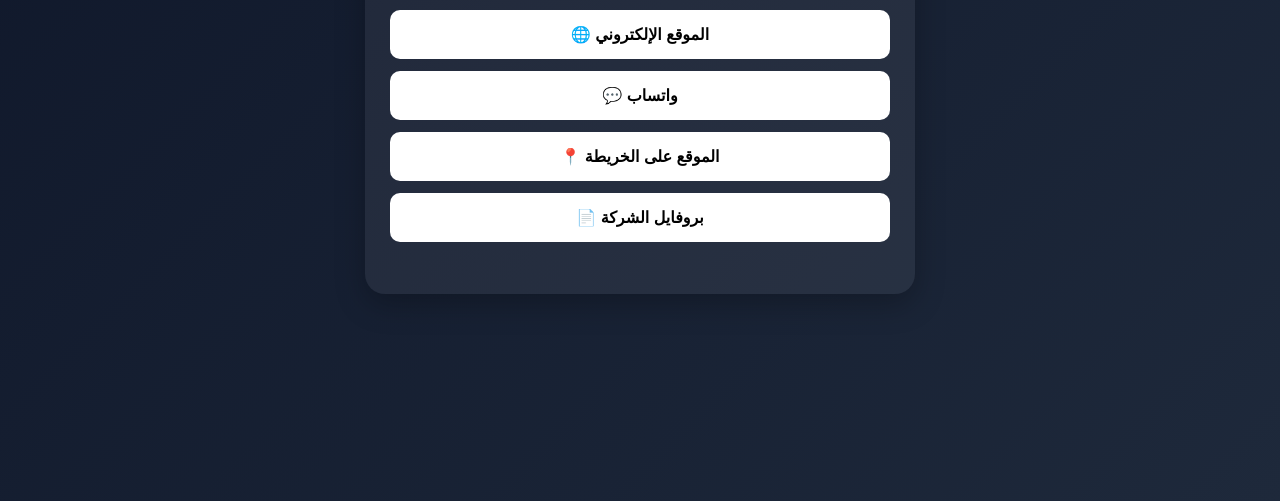
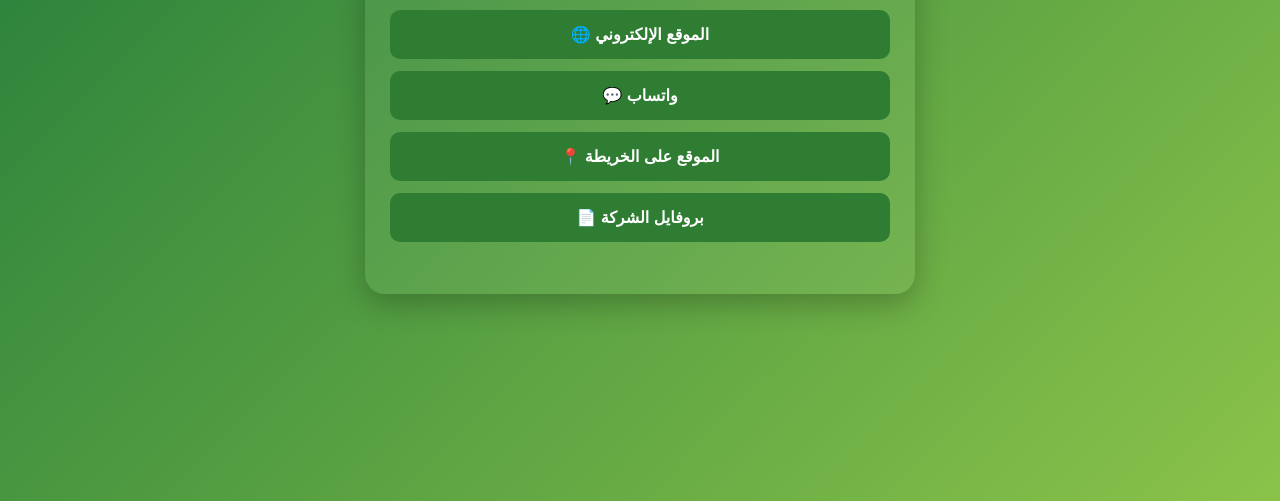
Before and after one commit to salahmaher330/uts-links, a plain HTML site: page index.html in a window 1280 px wide. Shown: the part 299-800 px from the top of the page. Drawn offline with Linux system fonts and the light colour scheme.

Commit message:
Update index.html

```diff
--- a/index.html
+++ b/index.html
@@ -8,7 +8,7 @@
 body{
 margin:0;
 font-family:Arial,sans-serif;
-background:linear-gradient(135deg,#0f172a,#1e293b);
+background: linear-gradient(135deg, #1f7a3a, #8bc34a);
 display:flex;
 justify-content:center;
 align-items:center;
@@ -32,8 +32,8 @@
     display:block;
     margin:12px 0;
     padding:15px;
-background:white;
-color:black;
+    background:#2e7d32;
+    color:white;
     text-decoration:none;
     border-radius:10px;
     font-weight:bold;
```
Lines whose indentation alone changed are shown as unchanged.
